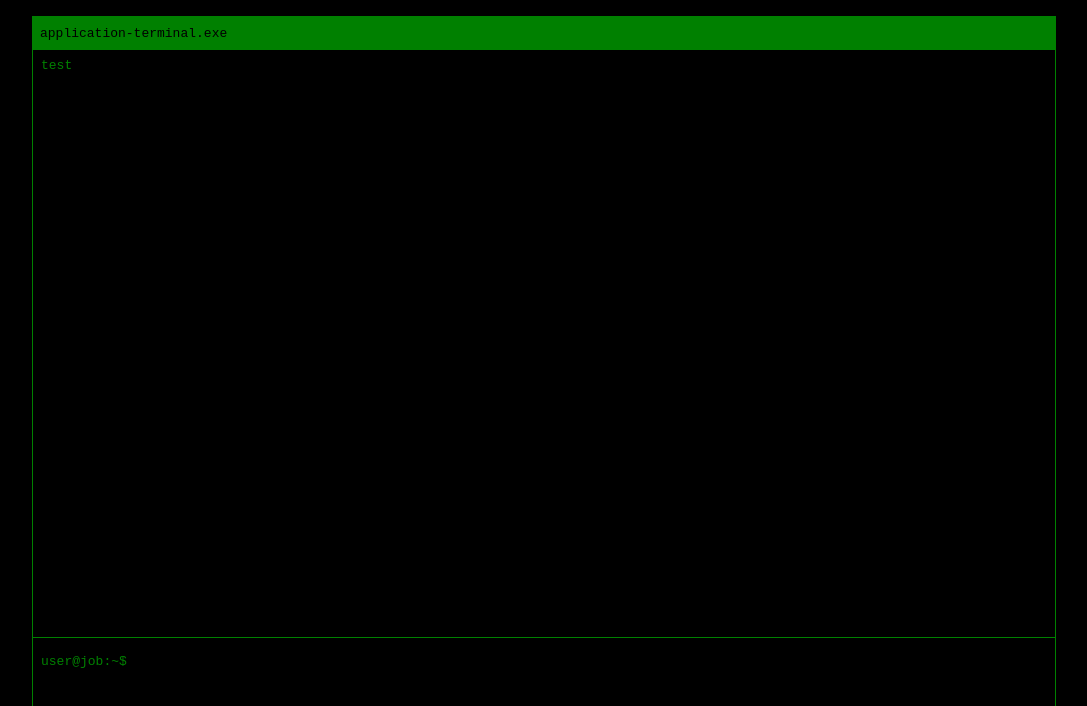
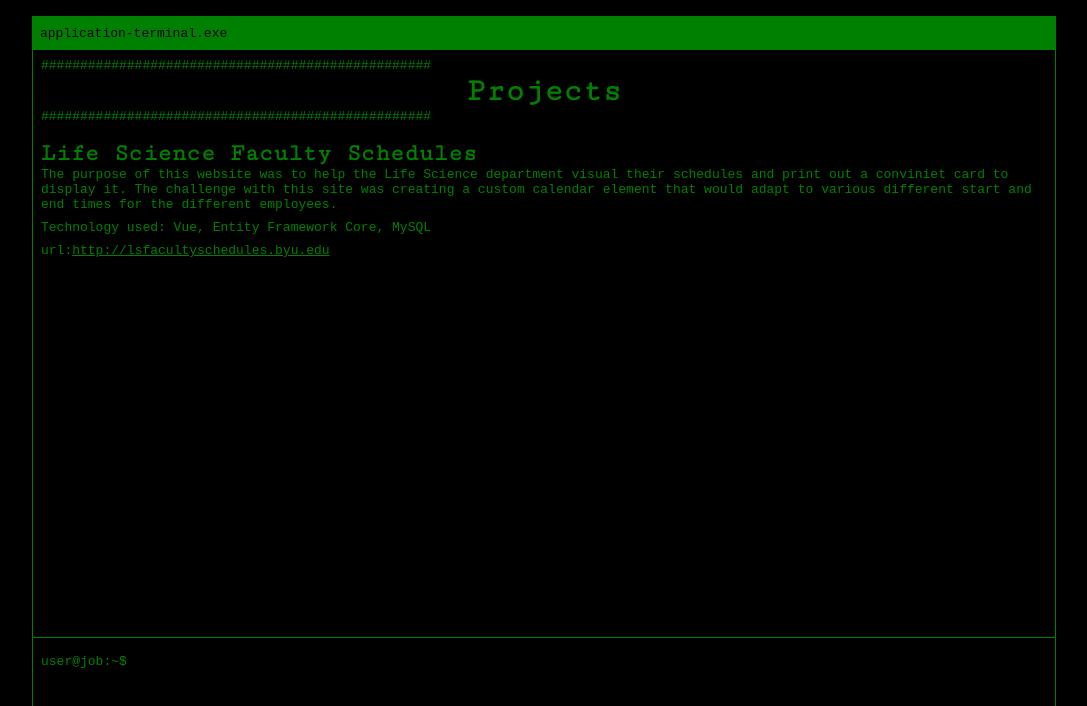
Before and after one commit to 2ndteela/cmd-resume, a React (Create React App) app: page /terminal in a window 1280 px wide. Shown: the top 706 px of the page, without its empty margins (96-1183 px from the left). Built offline with nearby package versions, Linux system fonts and the light colour scheme.

Commit message:
working on different pages

```diff
--- a/src/comps/ExpandingWindow/index.js
+++ b/src/comps/ExpandingWindow/index.js
@@ -4,13 +4,38 @@ import './style.css'
 class ExpandingWindow extends Component {
     constructor(props) {
         super(props);
-        this.state = {  }
+        this.state = {
+
+            start:'',
+            projects: '',
+            experience: '',
+            skills: '',
+            hobbies: '',
+            contact: '',
+            topHash: '##################################################',
+            bottomHash: '##################################################'
+        }
     }
+
+    componentDidMount() {
+    }
+
     render() {
         return (
-            <div className={this.props.expanded ? 'dialog-container expanded-window' : 'dialog-container'}>
+            <div className={this.props.page !== null ? 'dialog-container expanded-window' : 'dialog-container'}>
                 <div className="dialog-content">
-                    {this.props.children}
+                    <div id="top-hash" >{this.state.topHash}</div>
+                    <h1>Projects</h1>
+                    <div id="bottom-hash" >{this.state.bottomHash}</div>
+                    <div className="project-card">
+                        <h2>Life Science Faculty Schedules</h2>
+                        <div>
+                            The purpose of this website was to help the Life Science department visual their schedules and print out a conviniet card to display it.
+                            The challenge with this site was creating a custom calendar element that would adapt to various different start and end times for the different employees.
+                        </div>
+                        <div>Technology used: Vue, Entity Framework Core, MySQL</div>
+                        <div className="row-flex">url: <a target="_blank" rel="noopener noreferrer" href="http://lsfacultyschedules.byu.edu" >http://lsfacultyschedules.byu.edu</a> </div>
+                    </div>
                 </div>
             </div>
          );
--- a/src/comps/ExpandingWindow/style.css
+++ b/src/comps/ExpandingWindow/style.css
@@ -15,3 +15,24 @@
     height: 100%;
     padding: 8px;
 }
+
+.dialog-content *  {
+    width: 100%;
+    align-items: flex-start
+}
+
+.dialog-content h1 {
+    align-items: center;
+}
+
+.project-card {
+    padding-top: 16px;
+}
+
+.project-card div {
+    padding-bottom: 8px;
+}
+
+.project-card span {
+    color: white !important;
+}
--- a/src/index.css
+++ b/src/index.css
@@ -30,6 +30,10 @@ body * {
   padding: 0;
   margin: 0;
   box-sizing: border-box;
+}
+
+a {
+  color: green;
 }
 
 h1, h2, h3 {
--- a/src/views/Terminal/index.js
+++ b/src/views/Terminal/index.js
@@ -25,9 +25,11 @@ class Terminal extends Component {
                 'experience',
                 'skills',
                 'hobbies',
-                'contact'
+                'contact',
+                'start'
             ],
-            lines: ['']
+            lines: [''],
+            selectedPage: 'start'
 
         }
         this.execute = this.execute.bind(this)
@@ -72,19 +74,19 @@ class Terminal extends Component {
                 if (idx === 2 ) {
 
                 }
+                else toPush = 'command "' + splitArr[0] + '" is not recognized'
             }
         }
         catch(err) {
-
+            toPush = 'Invalid input'
         }
 
         finally {
-            console.log(arr, toPush)
             arr.push(toPush)
             if(toPush !== '') arr.push('')
             this.setState({
                 lines: arr
-            }, () => console.log(this.state.lines))
+            })
         }
     }
 
@@ -95,7 +97,7 @@ class Terminal extends Component {
                     <span>application-terminal.exe</span>
                 </div>
                 <div id="terminal-reactive-window">
-                    <ExpandingWindow expanded={true}>test</ExpandingWindow>
+                    <ExpandingWindow page={this.state.selectedPage}>test</ExpandingWindow>
                 </div>
                 <div id="terminal-window">
                     {
```
